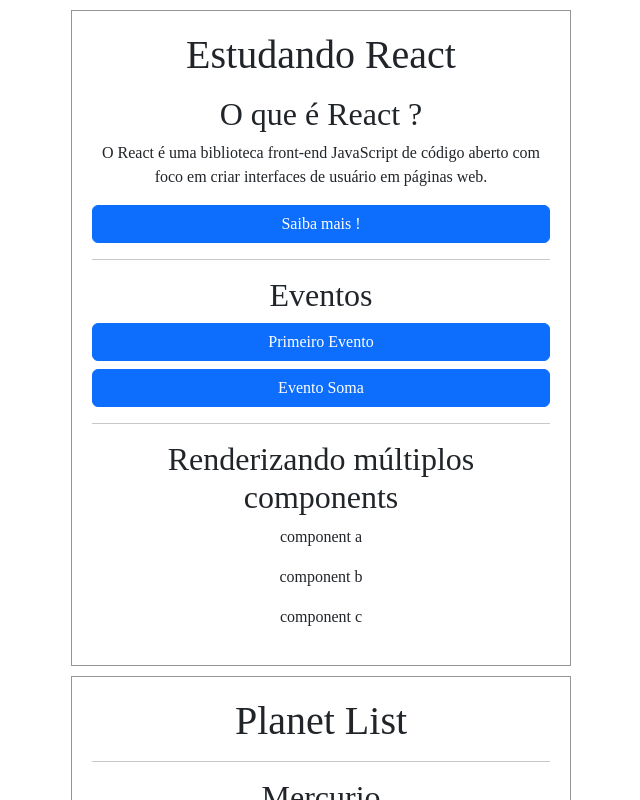
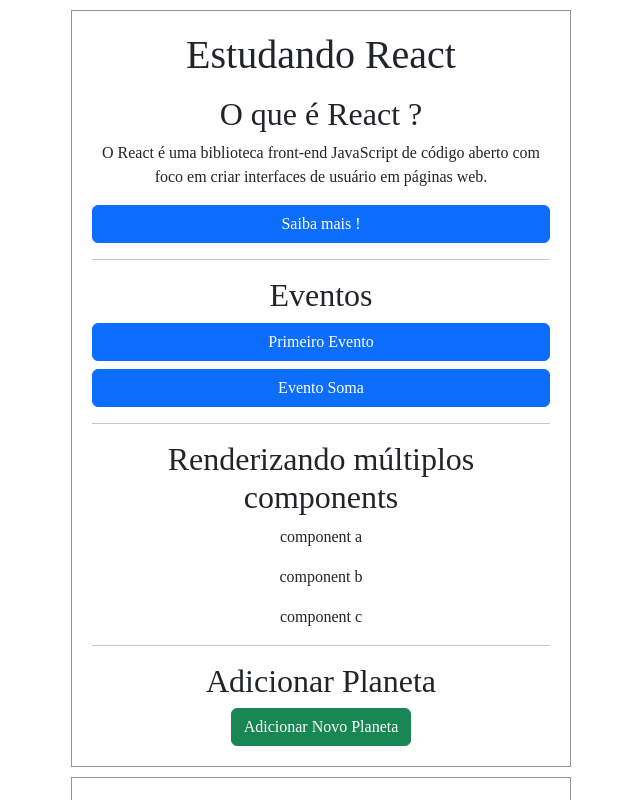
Before and after one commit to ViniHGV/Lab-React, a React (Create React App) app: page / in a window 1280 px wide. Shown: the top 800 px of the page, without its empty margins (319-959 px from the left). Built offline with nearby package versions, Linux system fonts and the light colour scheme.

Commit message:
Adicionando Components em EstReact

```diff
--- a/src/App.js
+++ b/src/App.js
@@ -3,6 +3,8 @@
 import EstReact from './components/EstReact'
 import Planets from './components/planets';
 import Planet from './components/planets/planet';
+import addPlanet from './components/Contact';
+
 
 
 function App() {
@@ -11,6 +13,7 @@
 
       <div className='EstReact'>
         <EstReact/>
+        <addPlanet/>
       </div>
 
       <div className='Planets'>
--- /dev/null
+++ b/src/components/Contact/index.js
@@ -0,0 +1,12 @@
+import React from "react";
+
+const addPlanet = () => {
+    return (
+        <div>
+            <h2>Adicionar Planeta</h2>
+            <a type="button" class="btn btn-success">Adicionar Novo Planeta</a>
+        </div>
+    )
+}
+
+export default addPlanet;
--- a/src/components/EstReact.js
+++ b/src/components/EstReact.js
@@ -1,4 +1,5 @@
 import React, { Fragment } from 'react';
+import addPlanet from './Contact';
 
 const FirstEvent = () => {
     alert('Primeiro evento no React')
@@ -36,7 +37,11 @@
                 <h2>Renderizando múltiplos components</h2>
                     {renderComp}
             </div>
-
+            <hr/>
+            <div className='addPlanet'>
+                <h2>Adicionar Planeta</h2>
+                <a type="button" class="btn btn-success">Adicionar Novo Planeta</a>
+            </div>
 
         </Fragment>
     )
```
